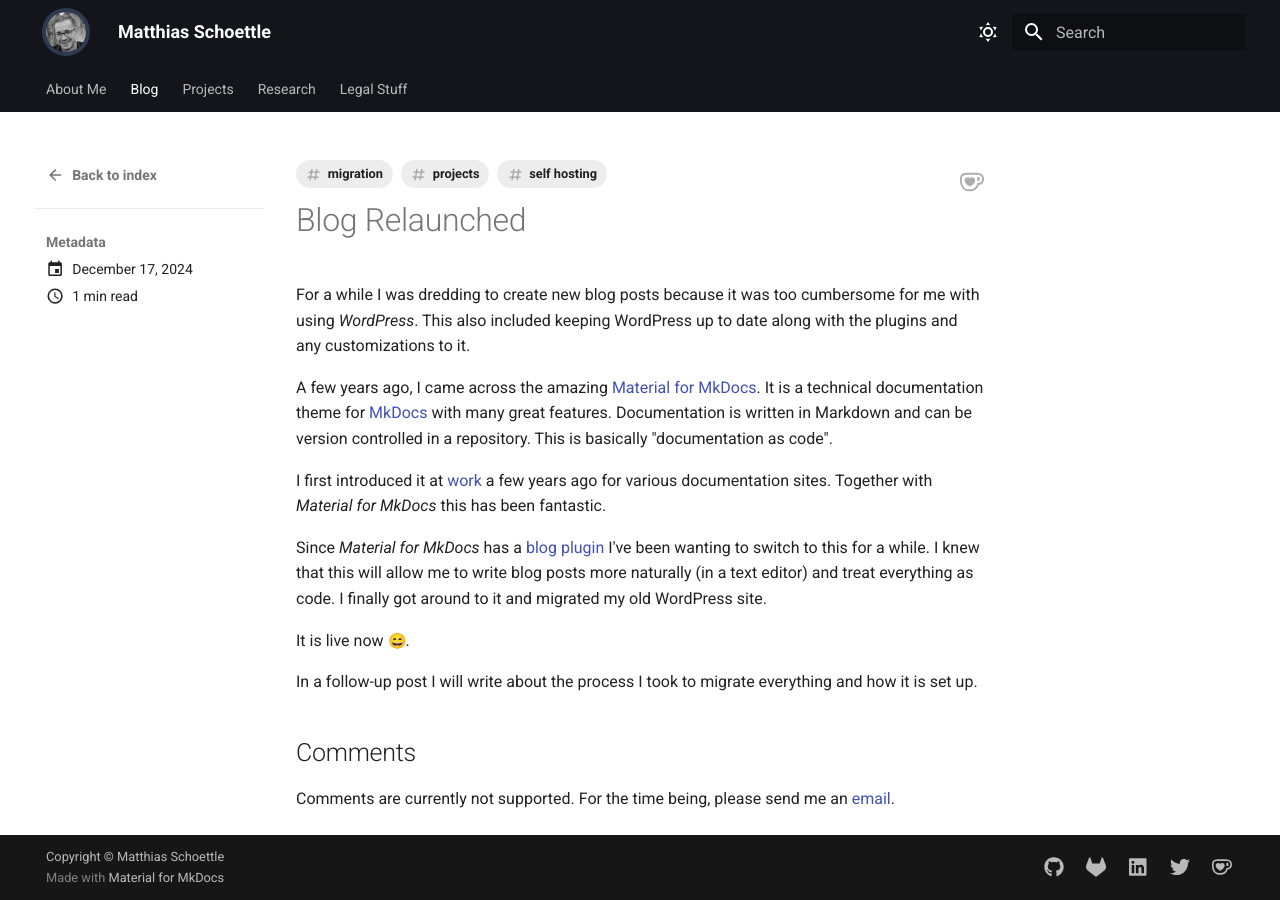
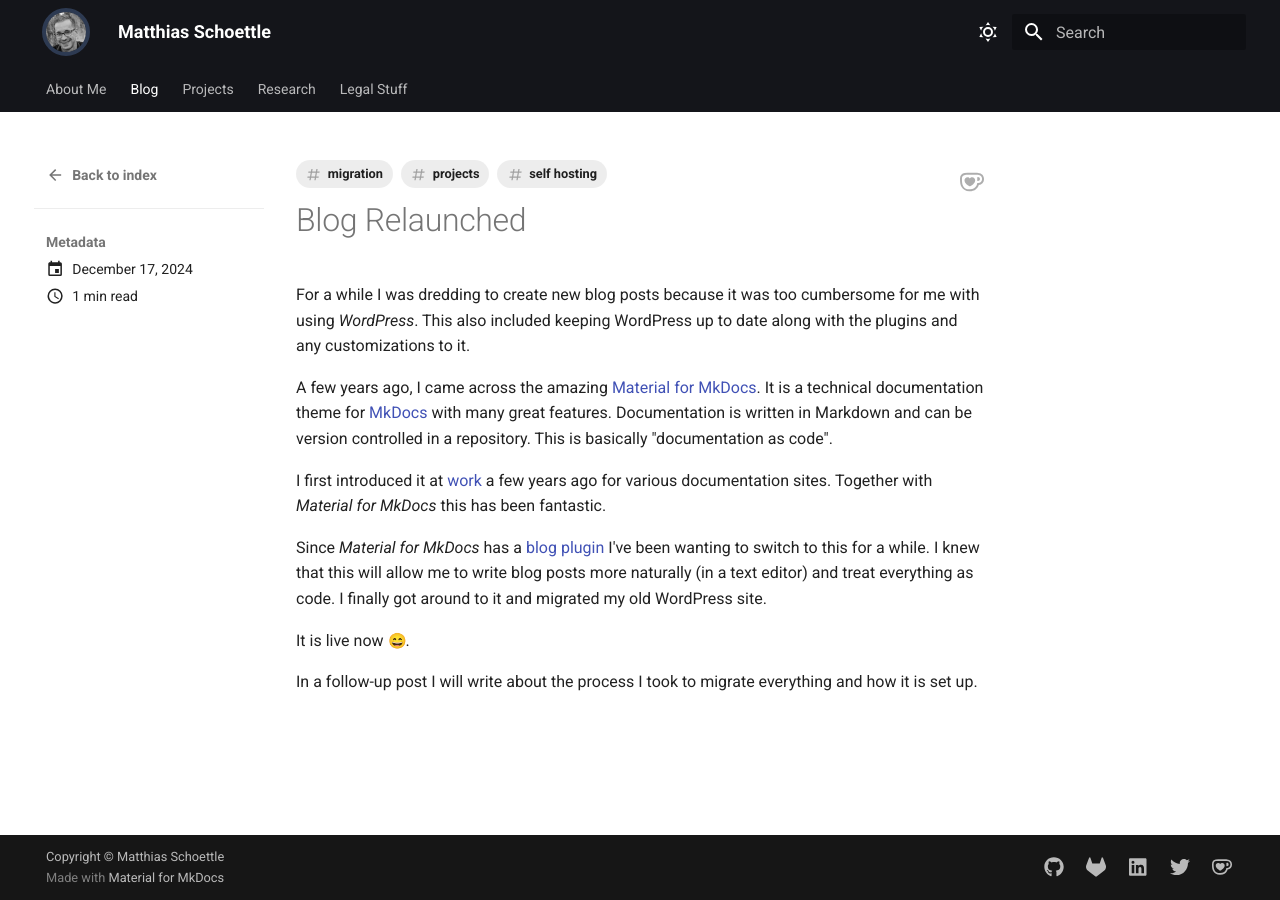
Before and after one commit to mschoettle/website, an MkDocs documentation site: the page built from docs/blog/posts/2024/blog-relaunched.md, in a window 1280 px wide. Built offline with MkDocs 1.6.1 and Material for MkDocs 9.7.7, drawn with Linux system fonts in a browser that asks for light colours; emoji names are drawn with the system emoji font; plug-ins that fetch from the network failed and are left out; some of the changed lines change nothing that is shown.

Commit message:
chore: remove comments template (#187)

```diff
--- a/mkdocs.yml
+++ b/mkdocs.yml
@@ -70,19 +70,19 @@
     provider: umami
     website_id: !ENV [STATS_WEBSITE_ID, ""]
     feedback:
-      title: Was this page helpful?
+      title: Was this post helpful?
       ratings:
         - icon: material/thumb-up-outline
-          name: This page was helpful
+          name: This post was helpful
           data: 1
           note: >-
-            Thanks for your feedback! Consider <a href="https://ko-fi.com/mattsch" "title="Buy me a coffee on Ko-Fi">buying me a coffee</a> to <em>say</em> "Thank You!".
+            Thanks for your feedback! Consider <a href="https://ko-fi.com/mattsch" "title="Buy me a coffee on Ko-Fi">buying me a coffee</a> to say <em>Thank You!</em>.
         - icon: material/thumb-down-outline
-          name: This page could be improved
+          name: This post could be improved
           data: 0
           note: >-
-            Thanks for your feedback! Help us improve this page by
-            using our <a href="https://github.com/mschoettle/website/issues/new?title=[Feedback]+{title}+-+{url}" target="_blank" rel="noopener">feedback form</a>.
+            Thanks for your feedback! Please help me improve this post by
+            using my <a href="https://github.com/mschoettle/website/issues/new?title=[Feedback]+{title}+-+{url}" target="_blank" rel="noopener">feedback form</a> or sending me an <a href="/imprint/">email</a>.
   social:
     - icon: fontawesome/brands/github
       name: mschoettle on GitHub
--- a/overrides/partials/comments.html
+++ /dev/null
@@ -1,4 +0,0 @@
-{% if page.url.startswith("blog/") %}
-  <h2 id="__comments">{{ lang.t("meta.comments") }}</h2>
-  <p>Comments are currently not supported. For the time being, please send me an <a href="/imprint/">email</a>.</p>
-{% endif %}
```
